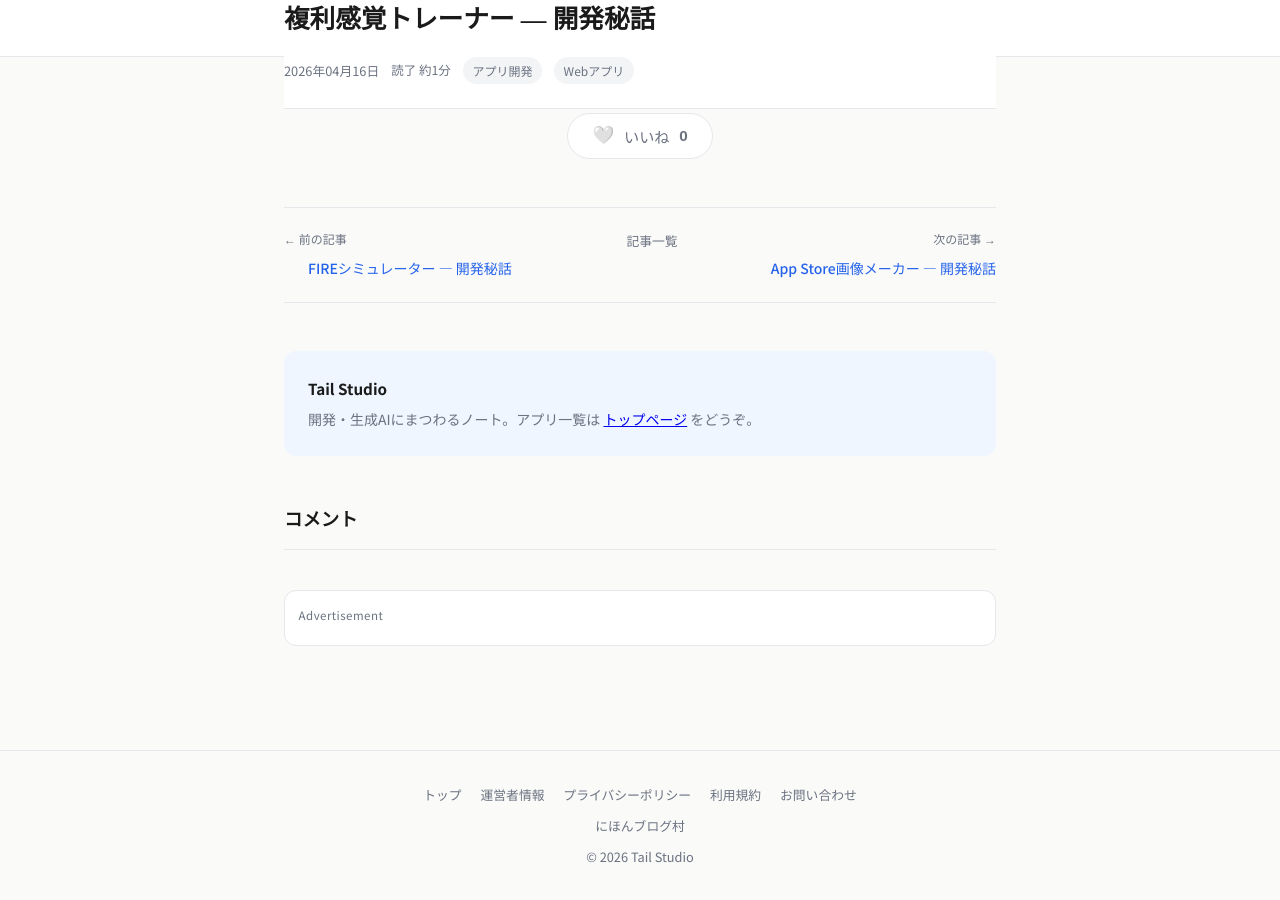
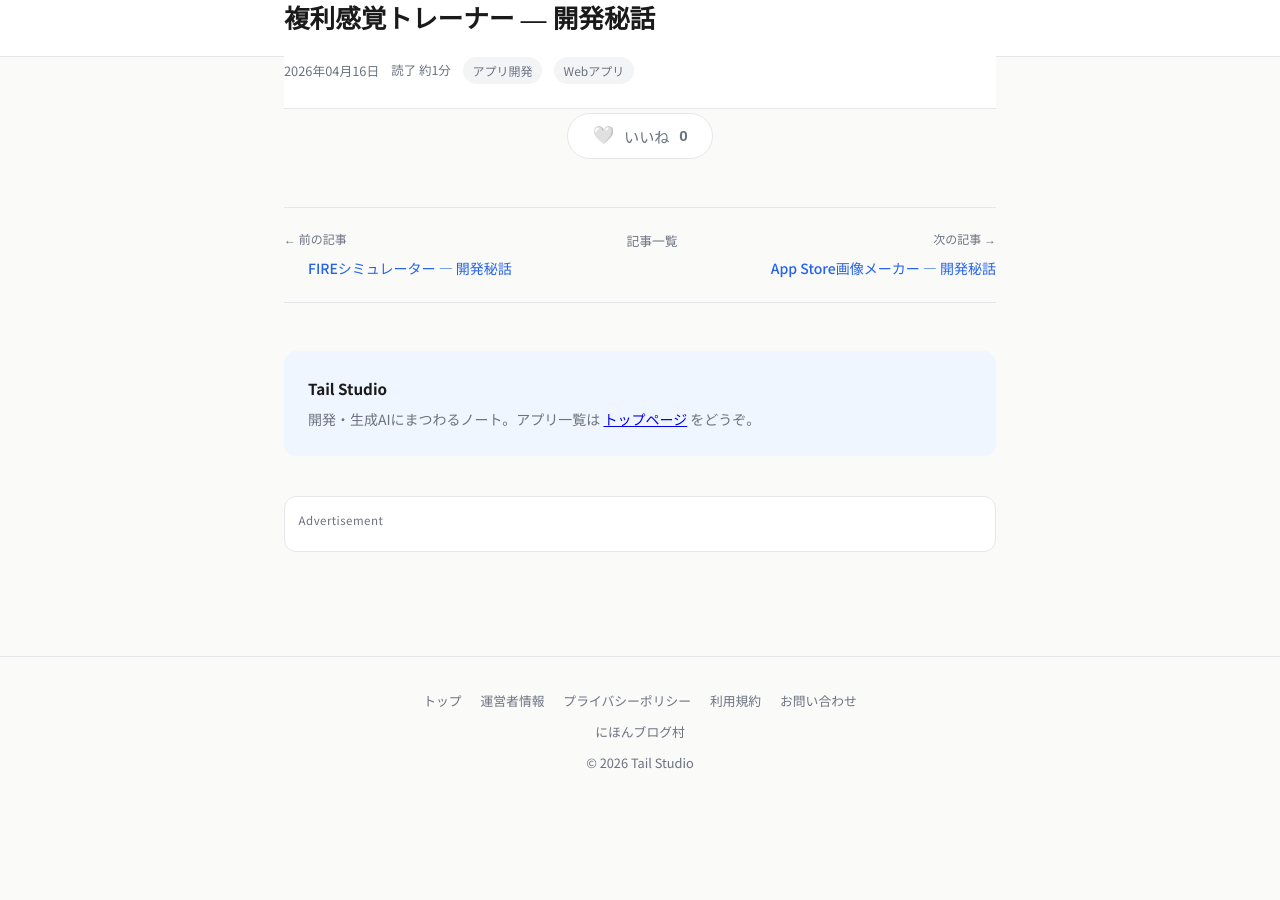
Before and after one commit to wat--/app-policies, a Jekyll site: the page built from _posts/2026-04-16-app-money-quiz.md, in a window 1280 px wide and 900 px high, scrolled down 826 px. Built offline with Jekyll 4.4.1, drawn with Linux system fonts in a browser that asks for light colours; a script that is not in the unit is left out; comment, search, counter and statistics services are not loaded; after the commit the page ends 1632 px from its top, so only the background shows below that.

Commit message:
Disqus shortnameが空文字でもコメント欄が表示される不具合を修正
Liquidの{% if %}は空文字列をtruthyと判定するため、shortname未設定でも
disqus_thread要素とembed.jsの読み込みが実行され、無効なURL
(https://.disqus.com/embed.js)へのリクエストが発生していた。

Co-Authored-By: Claude Sonnet 5 <noreply@anthropic.com>

```diff
--- a/_layouts/post.html
+++ b/_layouts/post.html
@@ -66,7 +66,7 @@ layout: default
     </div>
   </div>
 
-  {% if site.disqus.shortname %}
+  {% if site.disqus.shortname != "" %}
   <section class="comments-wrap">
     <h2 class="comments-title">コメント</h2>
     <div id="disqus_thread"></div>
@@ -202,7 +202,7 @@ layout: default
   })();
 </script>
 
-{% if site.disqus.shortname %}
+{% if site.disqus.shortname != "" %}
 <script>
   var disqus_config = function () {
     this.page.url = "{{ page.url | absolute_url }}";
```
